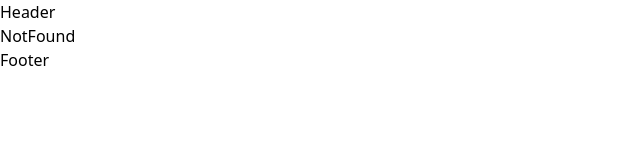
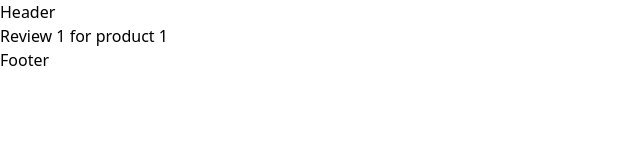
Before and after one commit to diegodevtech/next15, a Next.js app: page /products/1/reviews/1 in a window 1280 px wide. Before the commit this address had no page. Shown: the top 160 px of the page, without its empty margins (0-640 px from the left). Built offline with nearby package versions, Linux system fonts and the light colour scheme.

Commit message:
feat: adds page for products reviews

```diff
--- /dev/null
+++ b/src/app/products/[productId]/reviews/[reviewId]/page.tsx
@@ -0,0 +1,23 @@
+import {
+  // notFound,
+  redirect
+} from "next/navigation";
+
+async function ProductReview({
+  params,
+}: {
+  params: Promise<{ reviewId: string; productId: string }>;
+}) {
+  const { reviewId, productId } = await params;
+  if (parseInt(reviewId) > 1000) {
+    // notFound()
+    redirect("/");
+  }
+  return (
+    <div>
+      Review {reviewId} for product {productId}
+    </div>
+  );
+}
+
+export default ProductReview;
```
